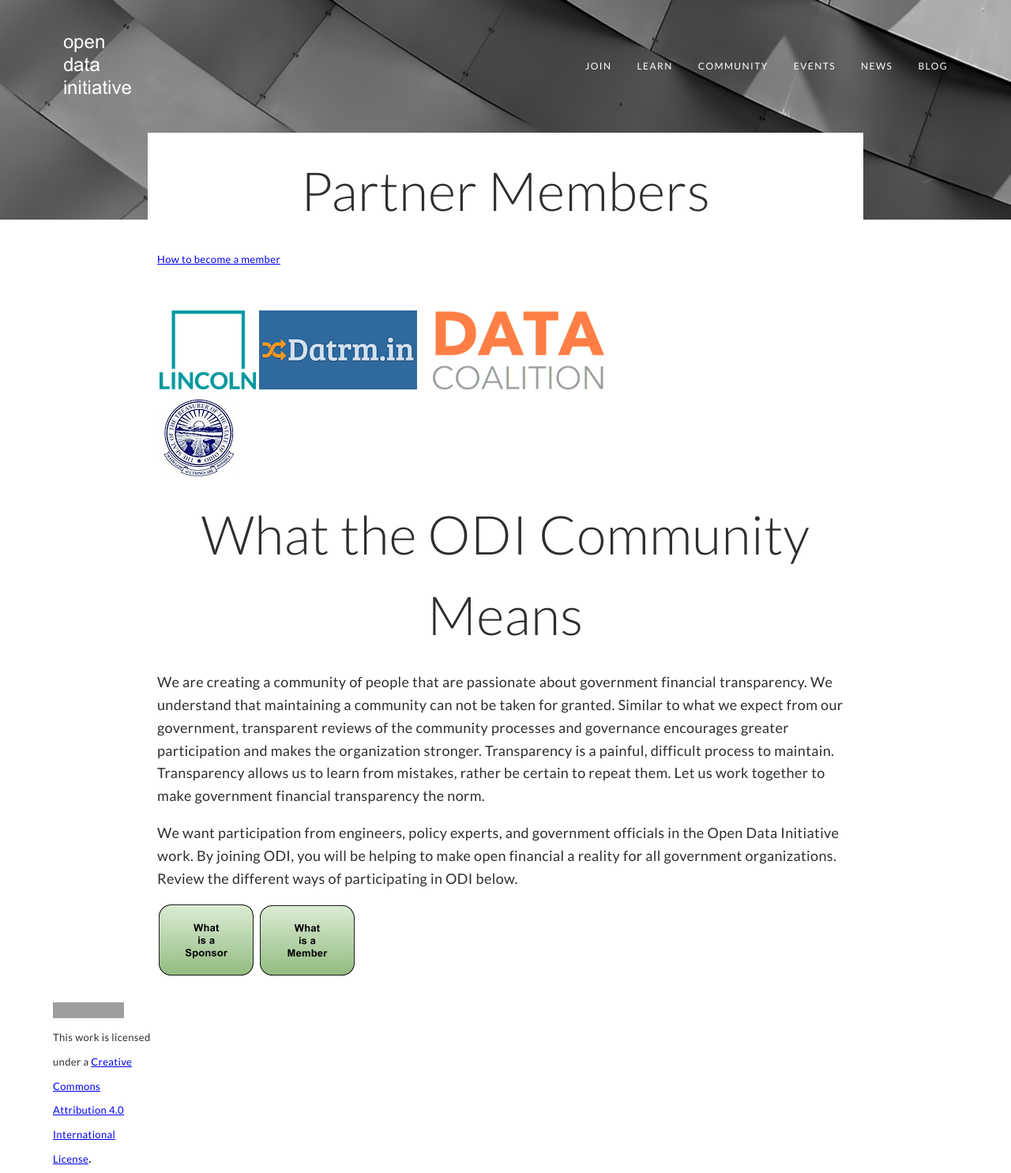
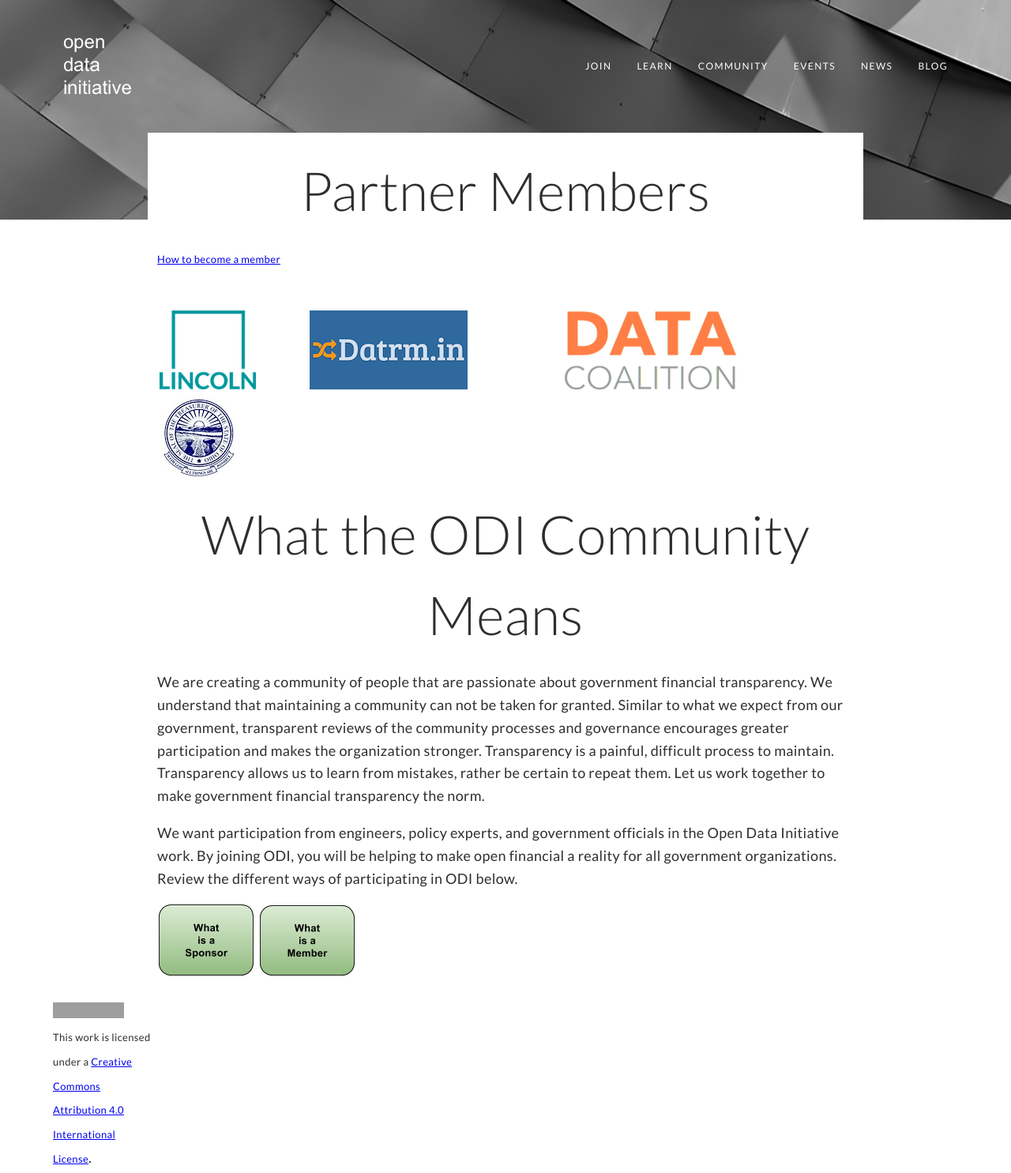
Before and after one commit to opendatainitiative/opendatainitiative.github.io, a Jekyll site: the page built from community.md, in a window 1280 px wide. Shown: the whole page at 79% size. Built offline with Jekyll 4.4.1, drawn with Linux system fonts in a browser that asks for light colours; grey boxes are pictures that could not be loaded.

Commit message:
make the partner icons the width of the page

```diff
--- a/community.md
+++ b/community.md
@@ -13,7 +13,7 @@ title: Community
 # Partner Members
 <font size="2"><a href="{{ site.baseurl }}/participation#membership">How to become a member</a></font><br />
 <!-- four column table to hold partner member icons -->
-<table>
+<table width="100%" align="center">
 	<tr>
 		<td><a href="http://joinlincoln.org/"><img src="{{'/assets/img/lincoln-network-logo-hat-teal-small.png'}}" alt="Lincoln Network"></a></td>
 		<td><a href="http://datrm.in/"><img src="{{'/assets/img/datrmin-logo-small.png'}}" alt="Datrm.in"></a></td>
```
